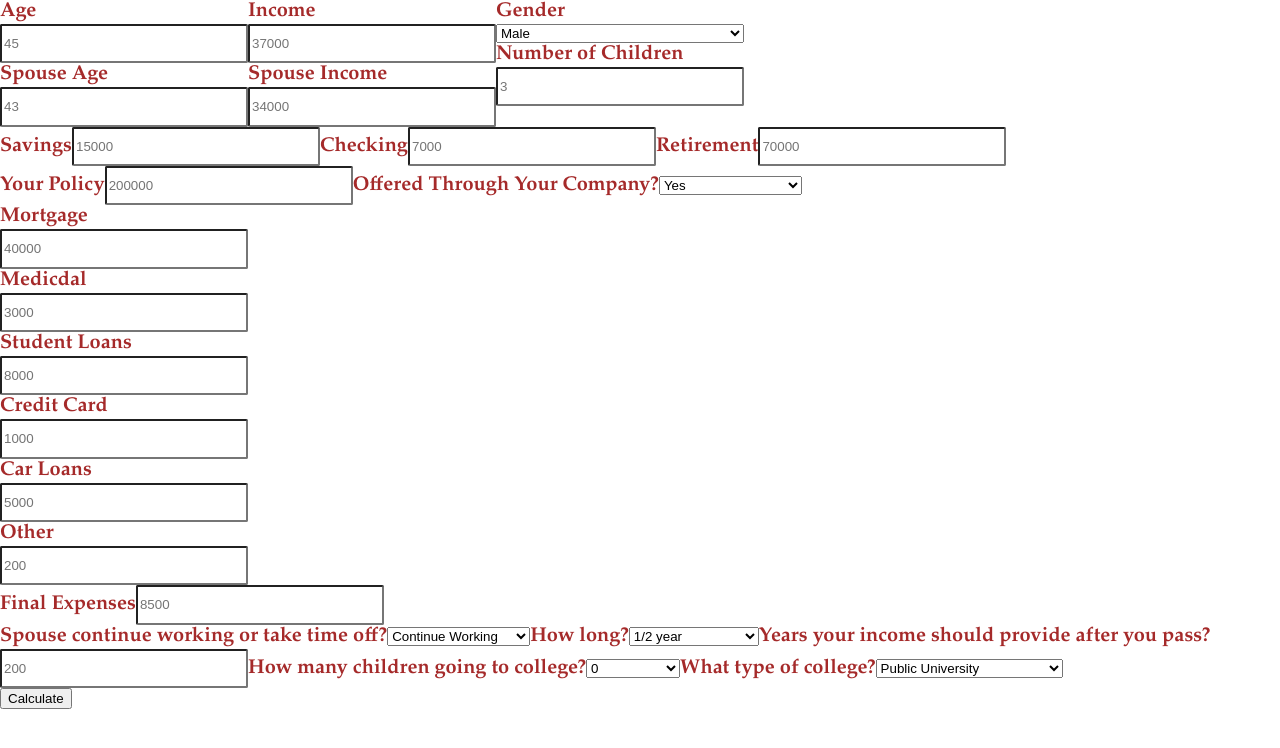
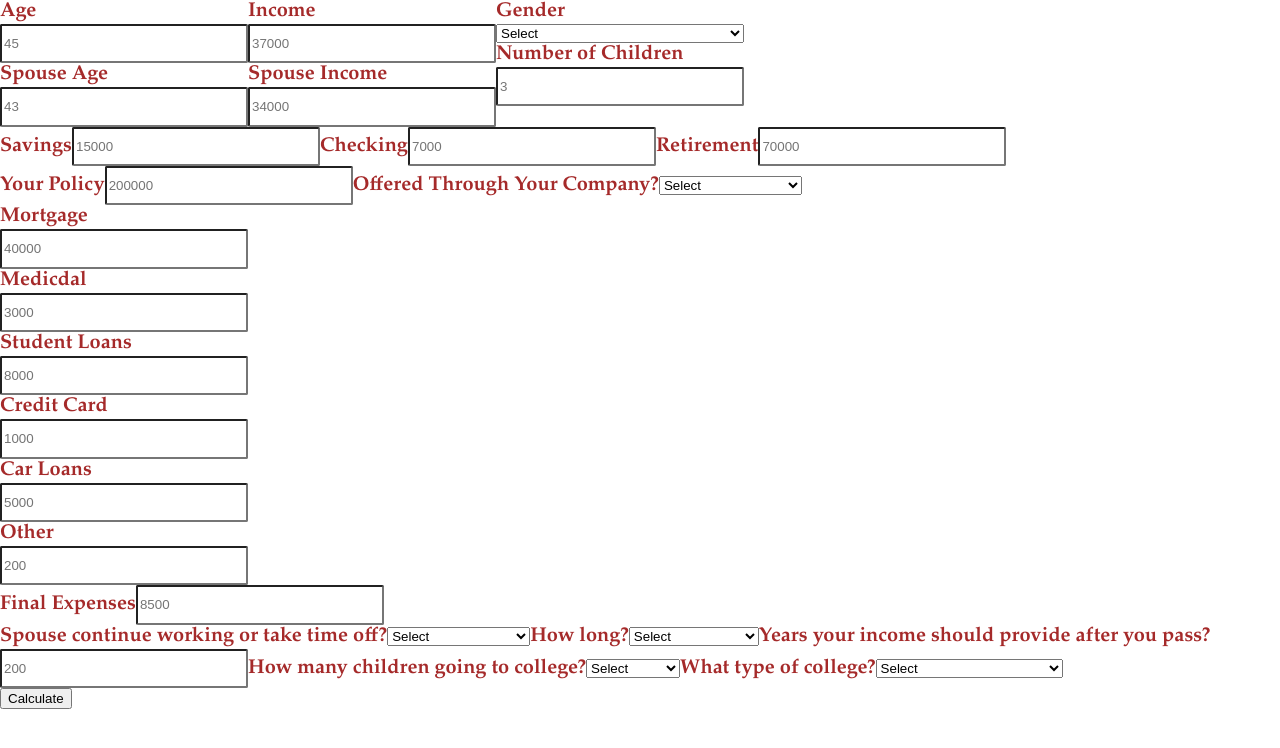
Before and after one commit to tdmiller1/oneamerica-insurance-calculator, a React (Create React App) app: page / in a window 1280 px wide. Shown: the top 748 px of the page. Built offline with nearby package versions, Linux system fonts and the light colour scheme.

Commit message:
Passing props through history, and adding results validation

```diff
--- a/package.json
+++ b/package.json
@@ -3,6 +3,8 @@
   "version": "0.1.0",
   "private": true,
   "dependencies": {
+    "history": "^4.7.2",
+    "prop-types": "^15.6.2",
     "react": "^16.5.2",
     "react-dom": "^16.5.2",
     "react-router": "^4.3.1",
--- a/src/components/Home.js
+++ b/src/components/Home.js
@@ -56,7 +56,15 @@ class Home extends Component {
 
         if(this.validation()){
             this.calculate();
-            this.props.history.push("/results")
+            this.props.history.push({
+                pathname: '/results',
+                state: {
+                    type: "Life Insurance",
+                    cost: 200000,
+                    amount: "$300",
+                    plan: "Plan C"
+                }
+            })
         }
         else {
             //this will eventually be some kind of form state
@@ -73,8 +81,8 @@ class Home extends Component {
 
     calculate(){
         console.log("Begin Calculation")
+
         //this is where the oneAmerica algorithm will go
-
     }
 
     render() {
@@ -127,7 +135,7 @@ class Home extends Component {
                                     gender: e.target.value
                                 })
                             }}>
-                                <option disabled defaultValue>Select</option>
+                                <option disabled selected>Select</option>
                                 <option>Male</option>
                                 <option>Female</option>
                                 <option>Prefer not to answer</option>
@@ -179,7 +187,7 @@ class Home extends Component {
                                 offered_through_company: e.target.value
                             })
                         }}>
-                            <option disabled defaultValue>Select</option>
+                            <option disabled selected>Select</option>
                             <option>Yes</option>
                             <option>No</option>
                             <option>Prefer not to answer</option>
@@ -252,7 +260,7 @@ class Home extends Component {
                                 spouse_working: e.target.value
                             })
                         }}>
-                            <option disabled defaultValue>Select</option>
+                            <option disabled selected>Select</option>
                             <option>Continue Working</option>
                             <option>Take Time Off</option>
                             <option>Prefer not to answer</option>
@@ -264,7 +272,7 @@ class Home extends Component {
                                 spouse_length: e.target.value
                             })
                         }}>
-                            <option disabled defaultValue>Select</option>
+                            <option disabled selected>Select</option>
                             <option>1/2 year</option>
                             <option>1 year</option>
                             <option>1 1/2 years</option>
@@ -285,7 +293,7 @@ class Home extends Component {
                                 children_to_college: e.target.value
                             })
                         }}>
-                            <option disabled defaultValue>Select</option>
+                            <option disabled selected>Select</option>
                             <option>0</option>
                             <option>1</option>
                             <option>2</option>
@@ -299,7 +307,7 @@ class Home extends Component {
                                 type_of_college: e.target.value
                             })
                         }}>
-                            <option disabled defaultValue>Select</option>
+                            <option disabled selected>Select</option>
                             <option>Public University</option>
                             <option>Private College</option>
                             <option>Trade School</option>
--- a/src/components/Results.js
+++ b/src/components/Results.js
@@ -15,17 +15,26 @@ class Results extends Component {
 
                 <div className="results-information">
                     <h1>Generic Information You May Need</h1>
+
                     <div className="center">
-                        <ol>
-                            <li>You might want to know the number $10,000</li>
-                            <li>You might also want to know the number of $12,000 for your spouse.</li>
-                            <br/>
-                            <li>You might want to know the number $10,000</li>
-                            <li>You might also want to know the number of $12,000 for your spouse.</li>
-                            <br/>
-                            <li>You might want to know the number $10,000</li>
-                            <li>You might also want to know the number of $12,000 for your spouse.</li>
-                        </ol>
+                        {
+                            this.props.location.state &&
+                            <ol>
+                                <li>Type of insurance: {this.props.location.state.type}</li>
+                                <li>Amount of insurance: {this.props.location.state.amount}</li>
+                                <li>Cost of insurance per month: {this.props.location.state.cost}</li>
+                                <li>Type of plan: {this.props.location.state.plan}</li>
+                            </ol>
+
+                        }
+                        {
+                            !this.props.location.state &&
+                            <div>
+                                <h3>Oops!</h3>
+                                <p>It looks like you made it to this page without fillout out our form.
+                                    Go back to the OneAmerica Life Insurance Calculator form to see more.</p>
+                            </div>
+                        }
                     </div>
                 </div>
 
```
